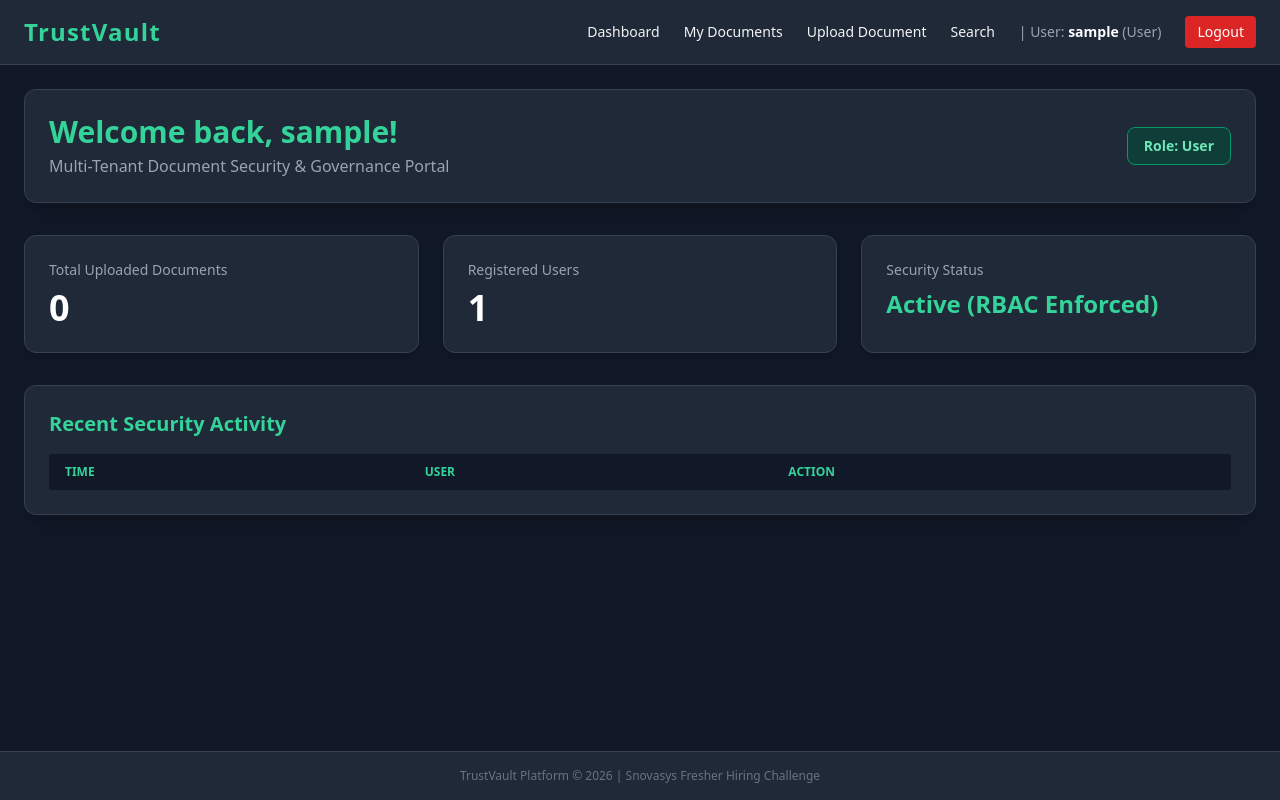
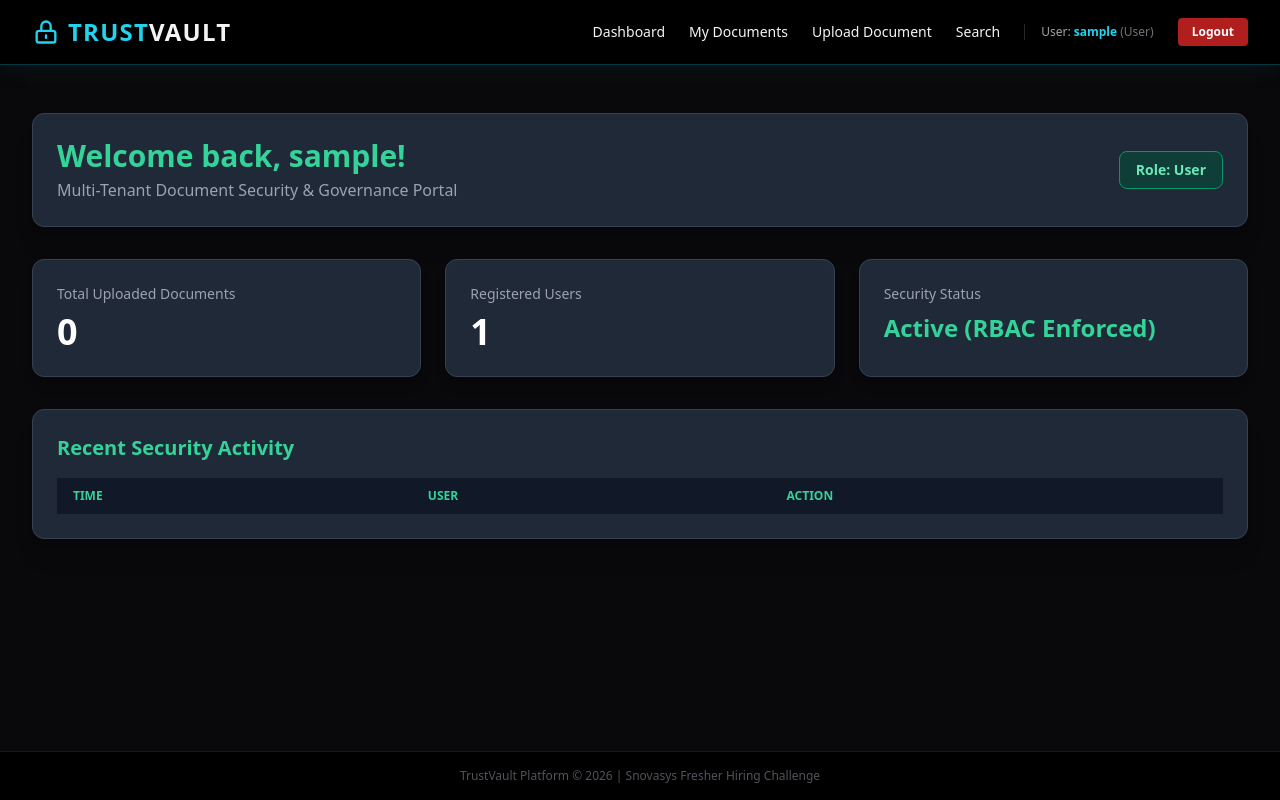
Before and after one commit to JanapatiDivyaSaranya/TrustVault, a Flask app: page /dashboard in a window 1280 px wide. Run offline with Flask 3, Linux system fonts and the light colour scheme; the visitor is signed in with stand-in values (Sample User, id 1); data comes from the database, SQL or seed files in the repository; data that the repository does not hold is empty; some libraries are stand-ins or nearby versions.

Commit message:
Update layout theme to Cyberpunk Neon Teal

```diff
--- a/templates/base.html
+++ b/templates/base.html
@@ -1,47 +1,72 @@
 <!DOCTYPE html>
-<html lang="en" class="h-full bg-gray-900 text-gray-100">
+<html lang="en">
 <head>
     <meta charset="UTF-8">
     <meta name="viewport" content="width=device-width, initial-scale=1.0">
     <title>{% block title %}TrustVault{% endblock %}</title>
+    <!-- Tailwind CSS CDN -->
     <script src="https://cdn.tailwindcss.com"></script>
 </head>
-<body class="h-full flex flex-col font-sans">
-    <nav class="bg-gray-800 border-b border-gray-700 px-6 py-4 flex items-center justify-between">
+<body class="bg-zinc-950 text-zinc-100 min-h-screen flex flex-col font-sans">
+
+    <!-- Top Navigation Bar -->
+    <nav class="bg-black border-b border-cyan-500/30 sticky top-0 z-50 shadow-lg shadow-cyan-950/20">
+        <div class="max-w-7xl mx-auto px-4 sm:px-6 lg:px-8">
+            <div class="flex items-center justify-between h-16">
+                <!-- Brand Logo -->
                 <div class="flex items-center space-x-3">
-            <span class="text-2xl font-bold text-emerald-400 tracking-wider">TrustVault</span>
+                    <a href="{{ url_for('dashboard') }}" class="text-2xl font-black tracking-wider text-cyan-400 hover:text-cyan-300 transition flex items-center gap-2">
+                        <svg class="w-7 h-7 text-cyan-400" fill="none" stroke="currentColor" viewBox="0 0 24 24">
+                            <path stroke-linecap="round" stroke-linejoin="round" stroke-width="2" d="M12 15v2m-6 4h12a2 2 0 002-2v-6a2 2 0 00-2-2H6a2 2 0 00-2 2v6a2 2 0 002 2zm10-10V7a4 4 0 00-8 0v4h8z"></path>
+                        </svg>
+                        <span>TRUST<span class="text-zinc-100">VAULT</span></span>
+                    </a>
                 </div>
+
+                <!-- Nav Links -->
                 {% if current_user.is_authenticated %}
-        <div class="flex items-center space-x-6 text-sm font-medium">
-            <a href="{{ url_for('dashboard') }}" class="hover:text-emerald-400 transition">Dashboard</a>
-            <a href="{{ url_for('my_documents') }}" class="hover:text-emerald-400 transition">My Documents</a>
-            <a href="{{ url_for('upload_file') }}" class="hover:text-emerald-400 transition">Upload Document</a>
-            <a href="{{ url_for('search_documents') }}" class="hover:text-emerald-400 transition">Search</a>
+                <div class="flex items-center space-x-6">
+                    <a href="{{ url_for('dashboard') }}" class="text-sm font-medium hover:text-cyan-400 transition">Dashboard</a>
+                    <a href="{{ url_for('my_documents') }}" class="text-sm font-medium hover:text-cyan-400 transition">My Documents</a>
+                    <a href="{{ url_for('upload_file') }}" class="text-sm font-medium hover:text-cyan-400 transition">Upload Document</a>
+                    <a href="{{ url_for('search_documents') }}" class="text-sm font-medium hover:text-cyan-400 transition">Search</a>
                     {% if current_user.role == 'admin' %}
-            <a href="{{ url_for('audit_logs') }}" class="hover:text-emerald-400 transition text-emerald-400 font-semibold">Audit Logs</a>
+                    <a href="{{ url_for('audit_logs') }}" class="text-sm font-semibold text-cyan-400 hover:text-cyan-300 transition">Audit Logs</a>
                     {% endif %}
-            <span class="text-gray-400">| User: <strong class="text-white">{{ current_user.username }}</strong> ({% if current_user.role == 'admin' %}<span class="text-emerald-400">Admin</span>{% else %}User{% endif %})</span>
-            <a href="{{ url_for('logout') }}" class="bg-red-600 hover:bg-red-700 text-white px-3 py-1.5 rounded transition">Logout</a>
+
+                    <span class="text-xs text-zinc-400 border-l border-zinc-800 pl-4">
+                        User: <strong class="text-cyan-400">{{ current_user.username }}</strong>
+                        <span class="text-zinc-500">({{ current_user.role|capitalize }})</span>
+                    </span>
+                    <a href="{{ url_for('logout') }}" class="bg-red-600/80 hover:bg-red-600 text-white text-xs font-bold px-3.5 py-1.5 rounded transition shadow-sm">Logout</a>
                 </div>
                 {% endif %}
+            </div>
+        </div>
     </nav>
 
-    <main class="flex-1 max-w-7xl w-full mx-auto p-6">
+    <!-- Flash Messages Container -->
+    <div class="max-w-7xl mx-auto px-4 sm:px-6 lg:px-8 mt-4 w-full">
         {% with messages = get_flashed_messages(with_categories=true) %}
             {% if messages %}
                 {% for category, message in messages %}
-                    <div class="mb-4 p-4 rounded shadow-md {% if category == 'error' %}bg-red-900/80 text-red-200 border border-red-700{% else %}bg-emerald-900/80 text-emerald-200 border border-emerald-700{% endif %}">
+                    <div class="p-4 rounded-lg text-sm font-medium mb-4 border {% if category == 'error' %}bg-red-950/80 border-red-800 text-red-200{% else %}bg-cyan-950/80 border-cyan-800 text-cyan-200{% endif %}">
                         {{ message }}
                     </div>
                 {% endfor %}
             {% endif %}
         {% endwith %}
+    </div>
 
+    <!-- Main Content Body -->
+    <main class="flex-grow max-w-7xl mx-auto px-4 sm:px-6 lg:px-8 py-8 w-full">
         {% block content %}{% endblock %}
     </main>
 
-    <footer class="bg-gray-800 border-t border-gray-700 text-center text-xs text-gray-500 py-4">
+    <!-- Footer -->
+    <footer class="bg-black border-t border-zinc-900 py-4 text-center text-xs text-zinc-600">
         TrustVault Platform &copy; 2026 | Snovasys Fresher Hiring Challenge
     </footer>
+
 </body>
 </html>
```
Lines whose indentation alone changed are shown as unchanged.
